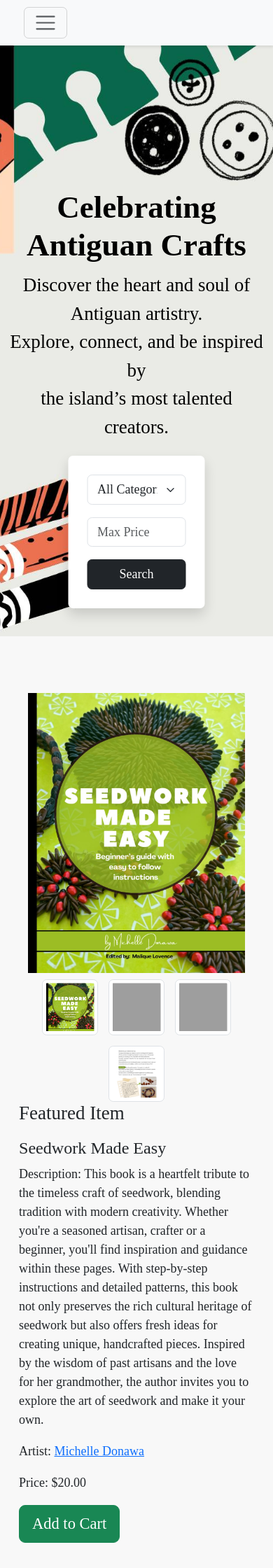
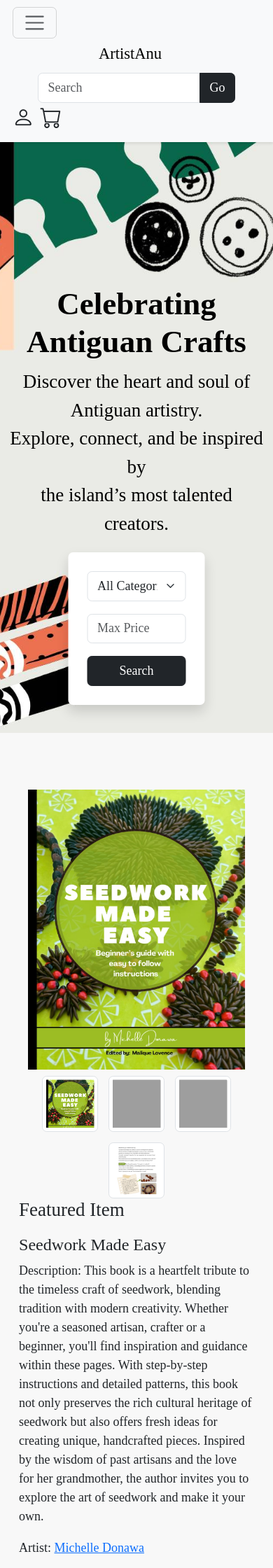
Before and after one commit to malz414/ArtistAnu, a Django app: page / in a window 390 px wide. Shown: the top 2240 px of the page at 70% size. Run offline with Django 5.2, Linux system fonts and the light colour scheme; data comes from the database, SQL or seed files in the repository; both versions use the stored data as it was after the commit; grey boxes are pictures that could not be loaded.

Commit message:
changes to things

```diff
--- a/craft_catalogue/catalogue/templates/base.html
+++ b/craft_catalogue/catalogue/templates/base.html
@@ -5,6 +5,8 @@
     <link rel="stylesheet" href="https://cdn.jsdelivr.net/npm/bootstrap@5.3.0/dist/css/bootstrap.min.css">
     {% load static %}
     <link rel="stylesheet" href="{% static 'css/styles.css' %}">
+    <link rel="stylesheet" href="https://cdn.jsdelivr.net/npm/bootstrap-icons@1.10.5/font/bootstrap-icons.css">
+
     <link rel="preconnect" href="https://fonts.googleapis.com/css2?family=Playfair+Display:wght@400;700&family=Poppins:wght@300;400;600&display=swap">
     <meta name="viewport" content="width=device-width, initial-scale=1, maximum-scale=1">
     <style>
@@ -43,11 +45,20 @@
   border-bottom: none;
 }
 
+@media (max-width: 991px) {
+  .navbar .input-group {
+    flex-wrap: nowrap;
+  }
+  .navbar .form-control {
+    min-width: 0;
+    flex: 1;
+  }
+}
     </style>
   </head>
   <body>
     <!-- Desktop Navbar (visible on lg and up) -->
-    <nav class="navbar navbar-expand-lg navbar-light bg-light d-none d-lg-block">
+    <nav class="navbar navbar-expand-lg navbar-light bg-light d-none d-lg-block border-bottom">
       <div class="container-fluid d-flex flex-column">
         <!-- First Row: Main Navigation -->
         <div class="d-flex w-100 align-items-center">
@@ -85,21 +96,21 @@
               {% if user.is_authenticated %}
                 <li class="nav-item"><a class="nav-link" href="{% url 'logout' %}">Logout</a></li>
               {% else %}
-                <li class="nav-item"><a class="nav-link" href="{% url 'login' %}">Login</a></li>
+                <li class="nav-item"><a class="nav-link" href="{% url 'login' %}">  <i class="bi bi-person fs-2"></i></a></li>
               {% endif %}
               {% if user.is_authenticated and user.is_artist %}
                 <li class="nav-item"><a class="nav-link" href="{% url 'artist_dashboard' %}">Artist Dashboard</a></li>
               {% endif %}
               <li class="nav-item">
                 <a class="nav-link" href="{% url 'cart_detail' %}">
-                  Cart
+                    <i class="bi bi-cart fs-2"></i>
                   {% if user.is_authenticated %}
                     {% with cart=request.user.cart_set.last %}
-                      {% if cart %}( {{ cart.cart_items.count }} ){% else %}(0){% endif %}
+                      {% if cart %} {{ cart.cart_items.count }} {% else %}{% endif %}
                     {% endwith %}
                   {% else %}
                     {% with cart=request.session.cart %}
-                      {% if cart %}( {{ cart|length }} ){% else %}(0){% endif %}
+                      {% if cart %} {{ cart|length }} {% else %}{% endif %}
                     {% endwith %}
                   {% endif %}
                 </a>
@@ -108,85 +119,59 @@
           </div>
         </div>
         <!-- Second Row: Filter Links -->
-        <div class="d-flex justify-content-center border-bottom py-2 w-100">
-          <a href="/dashboard/?is_unique=1" class="text-decoration-none text-dark fw-semibold me-3">🎁 Unique Gifts</a>
-          <a href="/dashboard/?handmade=1" class="text-decoration-none text-dark fw-semibold me-3">🧵 Handmade Products</a>
-          <a href="/dashboard/?sustainable=1" class="text-decoration-none text-dark fw-semibold">🌿 Sustainably Sourced</a>
+        <div class="d-flex justify-content-center w-100">
+          <a href="/dashboard/?is_unique=1" class="text-decoration-none text-dark  me-3"><i class="bi bi-gift"></i> Unique Gifts </a>
+          <a href="/dashboard/?is_sustainable=1" class="text-decoration-none text-dark me-3"><i class="bi bi-tree"></i> Sustainably Sourced  </a>
+          <a href="/dashboard/?is_handmade=1" class="text-decoration-none text-dark  me-3"><i class="bi bi-brush"></i> Handmade Products </a>
+
         </div>
 
       </div>
     </nav>
 
-    <!-- Mobile Navbar (unchanged from your code) -->
-    <nav class="navbar navbar-expand-lg navbar-light bg-light d-block d-lg-none">
-      <div class="container-fluid">
-        <!-- Toggler for mobile -->
-        <button class="navbar-toggler" type="button" data-bs-toggle="collapse" data-bs-target="#mobileNavbarContent"
-          aria-controls="mobileNavbarContent" aria-expanded="false" aria-label="Toggle navigation">
+
+
+<nav class="navbar navbar-light bg-light d-flex d-lg-none px-3 justify-content-between align-items-center">
+    <!-- Left: Menu -->
+    <button class="navbar-toggler me-2" type="button" data-bs-toggle="collapse" data-bs-target="#categoryNav">
       <span class="navbar-toggler-icon"></span>
     </button>
-        <!-- Collapsible container for mobile -->
-        <div class="collapse navbar-collapse" id="mobileNavbarContent">
-          <!-- First Row: Main Navigation -->
-          <div class="d-flex w-100 align-items-center flex-column">
-            <!-- Logo & Categories -->
-            <div class="w-100 d-flex justify-content-between align-items-center mb-2">
-              <a class="navbar-brand" href="/">ArtistAnu</a>
-              <ul class="navbar-nav">
-                <li class="nav-item dropdown">
-                  <a class="nav-link dropdown-toggle" href="#" id="categoryDropdownMobile" role="button" data-bs-toggle="dropdown" aria-expanded="false">
-                    Categories
+
+    <!-- Center: Brand + Search -->
+    <div class="flex-grow-1 d-flex flex-column align-items-center">
+      <a class="navbar-brand mb-1" href="{% url 'home' %}">ArtistAnu</a>
+      <form method="GET" action="{% url 'dashboard' %}" class="w-100 px-2" style="max-width: 300px;">
+        <div class="input-group">
+          <input type="text" name="search" class="form-control" placeholder="Search" value="{{ search_query }}">
+          <button type="submit" class="btn btn-dark">Go</button>
+        </div>
+      </form>
+    </div>
+
+    <!-- Right: Cart/Login -->
+    <div class="d-flex align-items-center gap-2">
+        <a href="{% url 'login' %}" class="nav-link p-0">
+            <i class="bi bi-person fs-1"></i>
           </a>
-                  <ul class="dropdown-menu" aria-labelledby="categoryDropdownMobile">
+      <a href="{% url 'cart_detail' %}" class="nav-link p-0">
+        <i class="bi bi-cart fs-1"></i>
+      </a>
+
+    </div>
+  </nav>
+
+
+  <!-- Collapsible Category Nav for Mobile Only -->
+  <div class="collapse d-lg-none px-3" id="categoryNav">
+    <ul class="navbar-nav flex-column">
       {% for category in categories %}
-                      <li>
-                        <a class="dropdown-item" href="{% url 'dashboard' %}?category={{ category.name }}">{{ category.name }}</a>
+        <li class="nav-item">
+          <a href="{% url 'dashboard' %}?category={{ category.name }}" class="nav-link">{{ category.name }}</a>
         </li>
       {% endfor %}
-                    <li><a class="dropdown-item fw-bold" href="{% url 'dashboard' %}">All Categories</a></li>
-                  </ul>
-                </li>
     </ul>
   </div>
-            <!-- Search (full-width) -->
-            <form method="GET" action="{% url 'dashboard' %}" class="d-flex w-100 mx-0" style="max-width: 100%; position: relative;">
-              <div class="input-group">
-                <input type="text" name="search" class="form-control" placeholder="Search for items" value="{{ search_query }}">
-                <button type="submit" class="btn btn-dark">Search</button>
-              </div>
-            </form>
-            <!-- Auth + Cart -->
-            <div class="w-100 mt-2">
-              <ul class="navbar-nav d-flex flex-column">
-                {% if user.is_authenticated %}
-                  <li class="nav-item"><a class="nav-link" href="{% url 'logout' %}">Logout</a></li>
-                {% else %}
-                  <li class="nav-item"><a class="nav-link" href="{% url 'login' %}">Login</a></li>
-                {% endif %}
-                {% if user.is_authenticated and user.is_artist %}
-                  <li class="nav-item"><a class="nav-link" href="{% url 'artist_dashboard' %}">Artist Dashboard</a></li>
-                {% endif %}
-                <li class="nav-item">
-                  <a class="nav-link" href="{% url 'cart_detail' %}">
-                    Cart
-                    {% if user.is_authenticated %}
-                      {% with cart=request.user.cart_set.last %}
-                        {% if cart %}( {{ cart.cart_items.count }} ){% else %}(0){% endif %}
-                      {% endwith %}
-                    {% else %}
-                      {% with cart=request.session.cart %}
-                        {% if cart %}( {{ cart|length }} ){% else %}(0){% endif %}
-                      {% endwith %}
-                    {% endif %}
-                  </a>
-                </li>
-              </ul>
-            </div>
-          </div>
-          <!-- Second Row: Filter Links -->
-        </div>
-      </div>
-    </nav>
+
 
     <!-- Page Content -->
     <div class="container-fluid p-0">
--- a/craft_catalogue/catalogue/templates/catalogue/dashboard.html
+++ b/craft_catalogue/catalogue/templates/catalogue/dashboard.html
@@ -37,7 +37,7 @@
                     <input type="checkbox" name="is_sustainable" value="1" {% if request.GET.is_sustainable %}checked{% endif %}> Sustainable<br>
                     <input type="checkbox" name="is_handmade" value="1" {% if request.GET.is_handmade %}checked{% endif %}> Handmade<br>
                 </div>
-                <button type="submit" class="btn btn-dark w-100">Filter</button>
+                <button type="submit" class="btn btn-outline-dark w-100">Filter</button>
             </form>
         </div>
 
@@ -81,7 +81,7 @@
                         <input type="checkbox" name="is_sustainable" value="1" {% if request.GET.is_sustainable %}checked{% endif %}> Sustainable<br>
                         <input type="checkbox" name="is_handmade" value="1" {% if request.GET.is_handmade %}checked{% endif %}> Handmade<br>
                     </div>
-                    <button type="submit" class="btn btn-dark w-100">Filter</button>
+                    <button type="submit" class="btn btn-outline-dark w-100">Filter</button>
                 </form>
             </div>
 
--- a/craft_catalogue/catalogue/templates/catalogue/home.html
+++ b/craft_catalogue/catalogue/templates/catalogue/home.html
@@ -55,7 +55,7 @@
       <p><strong>Artist:</strong> <a href="{% url 'artist_detail' featured_item.artist.name %}">{{ featured_item.artist.name }}</a></p>
 
       <p><strong>Price:</strong> ${{ featured_item.price }} </p>
-      <a href="{% url 'add_to_cart' featured_item.id %}" class="btn btn-success btn-lg">Add to Cart</a>
+      <a href="{% url 'add_to_cart' featured_item.id %}" class="btn btn-outline-dark btn-lg">Add to Cart</a>
     </div>
   </div>
 </div>
@@ -70,12 +70,12 @@
   <div class="container">
 
     <div class="row align-items-center">
-      <div class="col-3 col-sm-6 col-md-4 col-lg-3 p-1 d-flex flex-column justify-content-center align-items-center">
+      <div class="col-6 col-sm-6 col-md-6 col-lg-3 p-1 d-flex flex-column justify-content-center align-items-center">
         <h2 class="featured-heading">Recent Additions</h2>
         <a href="{% url 'dashboard' %}?sort_by=-id" class="btn btn-outline-dark btn-sm">See All →</a>
       </div>
       {% for item in recent_items %}
-      <div class="Col-3 col-sm-6 col-md-4 col-lg-3 p-1">
+      <div class="col-6 col-sm-6 col-md-6  col-lg-3 p-1">
         <div class="item-card position-relative overflow-hidden rounded">
           <a href="{% url 'item_detail' item.name %}" class="text-decoration-none">
             {% with item.images.all|slice:"0:2" as images %}
@@ -150,15 +150,15 @@
   }
   .price-overlay {
     position: absolute;
-    bottom: 10px;
-    left: 50%;
+    bottom: 20px;
+    left: 20%;
     transform: translateX(-50%);
     background: #ffffff;
     color: green;
     padding: 8px 12px;
     border-radius: 15px;
     font-weight: bold;
-    border: 2px solid black;
+    border: 1px solid black;
   }
 
   .bg-lightyellow {
@@ -335,9 +335,13 @@
   }
 
 
-  .category-image:hover {
-    transform: scale(1.05);
-  }
+  .category-image {
+  transition: transform 0.3s ease-in-out; /* Add transition to the default state */
+}
+
+.category-image:hover {
+  transform: scale(1.05);
+}
 
   .carousel-container {
     display: flex;
--- a/craft_catalogue/static/css/styles.css
+++ b/craft_catalogue/static/css/styles.css
@@ -178,7 +178,7 @@ footer a.nav-link {
 
 .dropdown-menu li {
     padding: 0;
-    border: dashed 2px #41403E;
+
 }
 
 .dropdown-menu .dropdown-item:hover {
```
Also changed, not shown: craft_catalogue/db.sqlite3, 1 other file. Lines whose indentation alone changed are shown as unchanged.
